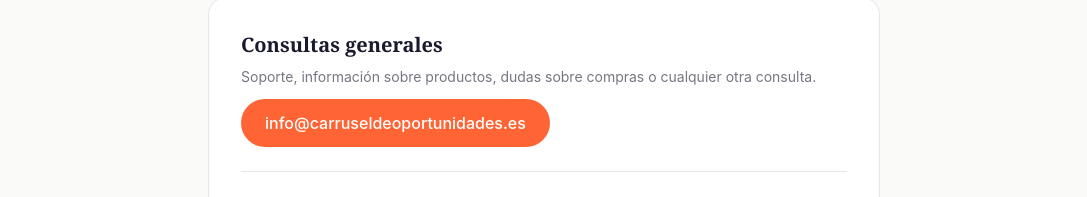
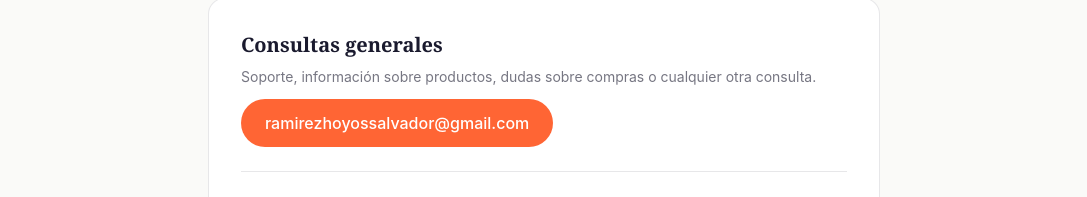
Before and after one commit to salvadorr30-eng/blog-carrusel, a Next.js app: page /contacto in a window 1280 px wide. Shown: the part 303-500 px from the top of the page, without its empty margins (96-1183 px from the left). Built offline with nearby package versions, Linux system fonts and the light colour scheme.

Commit message:
fix: corregir email en página de contacto

```diff
--- a/app/contacto/page.tsx
+++ b/app/contacto/page.tsx
@@ -22,10 +22,10 @@ export default function ContactoPage() {
             Soporte, información sobre productos, dudas sobre compras o cualquier otra consulta.
           </p>
           <a
-            href='mailto:ramirezhoyossalvador@carruseldeoportunidades.es'
+            href='mailto:ramirezhoyossalvador@gmail.com'
             className='inline-flex items-center gap-2 bg-accent text-white px-6 py-3 rounded-full font-medium hover:bg-orange-600 transition'
           >
-            info@carruseldeoportunidades.es
+            ramirezhoyossalvador@gmail.com
           </a>
         </div>
 
```
